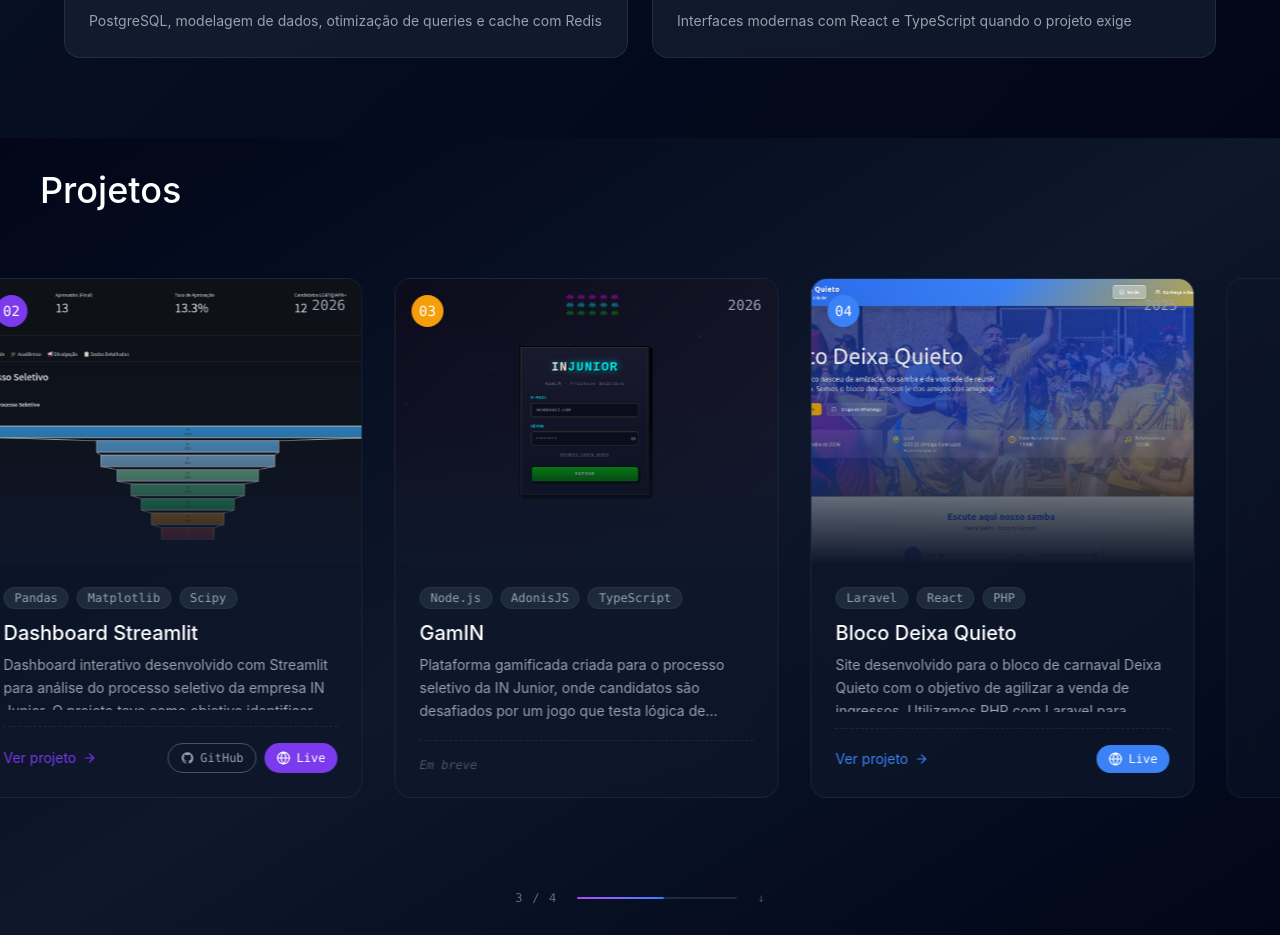
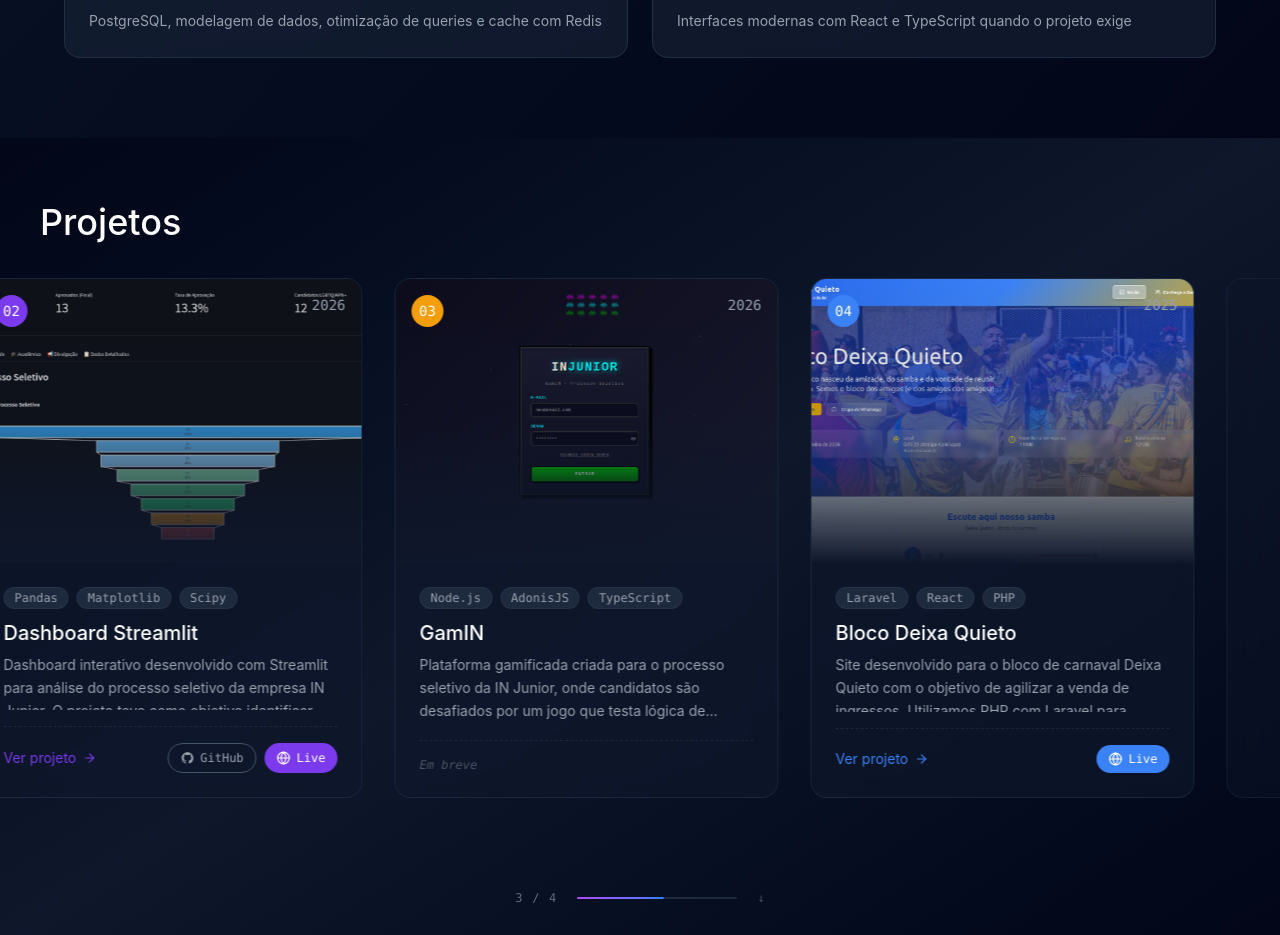
Before and after one commit to AyrtonSur/Curriculo, a React (Vite) app: page / in a window 1280 px wide. Shown: the part 1940-2875 px from the top of the page. Built offline with nearby package versions, Linux system fonts and the light colour scheme.

Commit message:
fix: consertando titulo da seção projetos

```diff
--- a/src/app/components/Projects.tsx
+++ b/src/app/components/Projects.tsx
@@ -145,7 +145,7 @@ export function Projects() {
         }`}
       >
         {/* Título apenas no topo esquerdo */}
-        <div className="absolute top-0 left-0 right-0 z-10 flex items-center px-10 pt-8 pointer-events-none">
+        <div className="absolute top-0 left-0 right-0 z-10 flex items-center px-10 pt-16 pointer-events-none">
           <h2 className={`text-3xl md:text-4xl ${isDark ? "text-white" : "text-gray-900"}`}>
             {t.projects.title}
           </h2>
```
